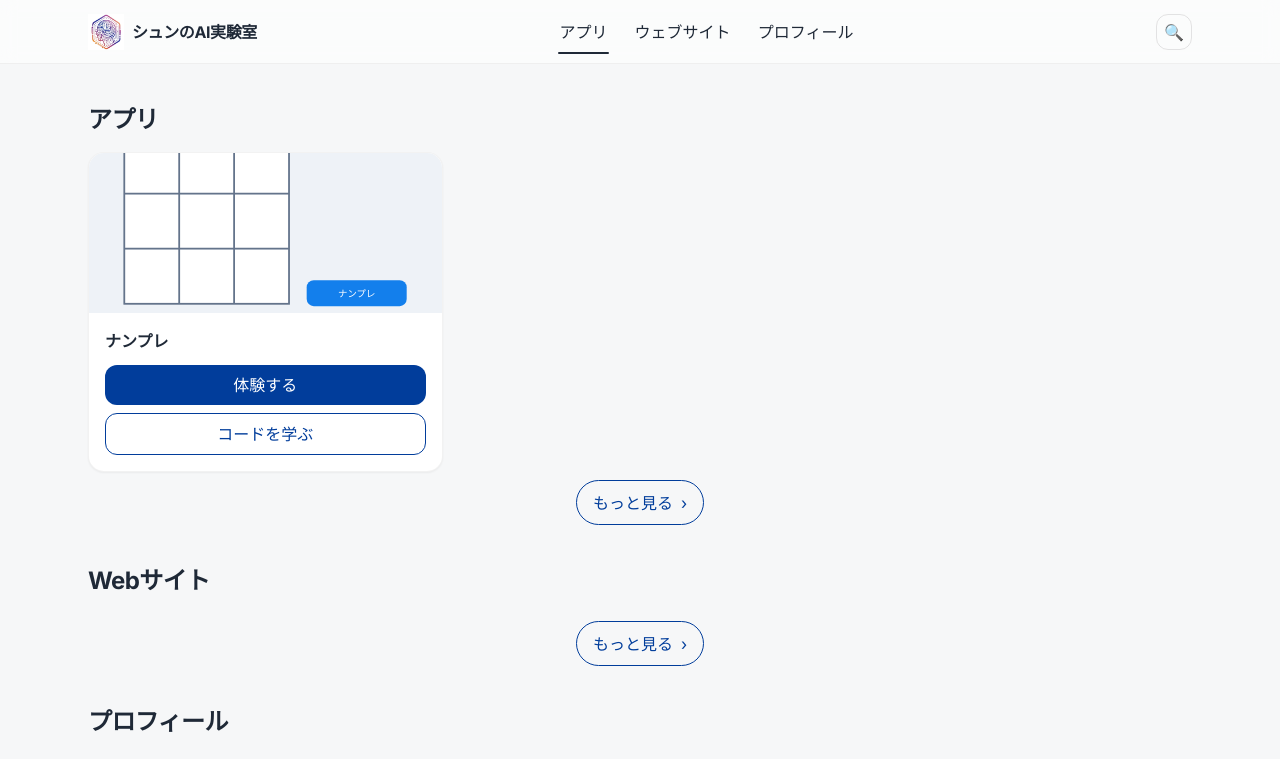
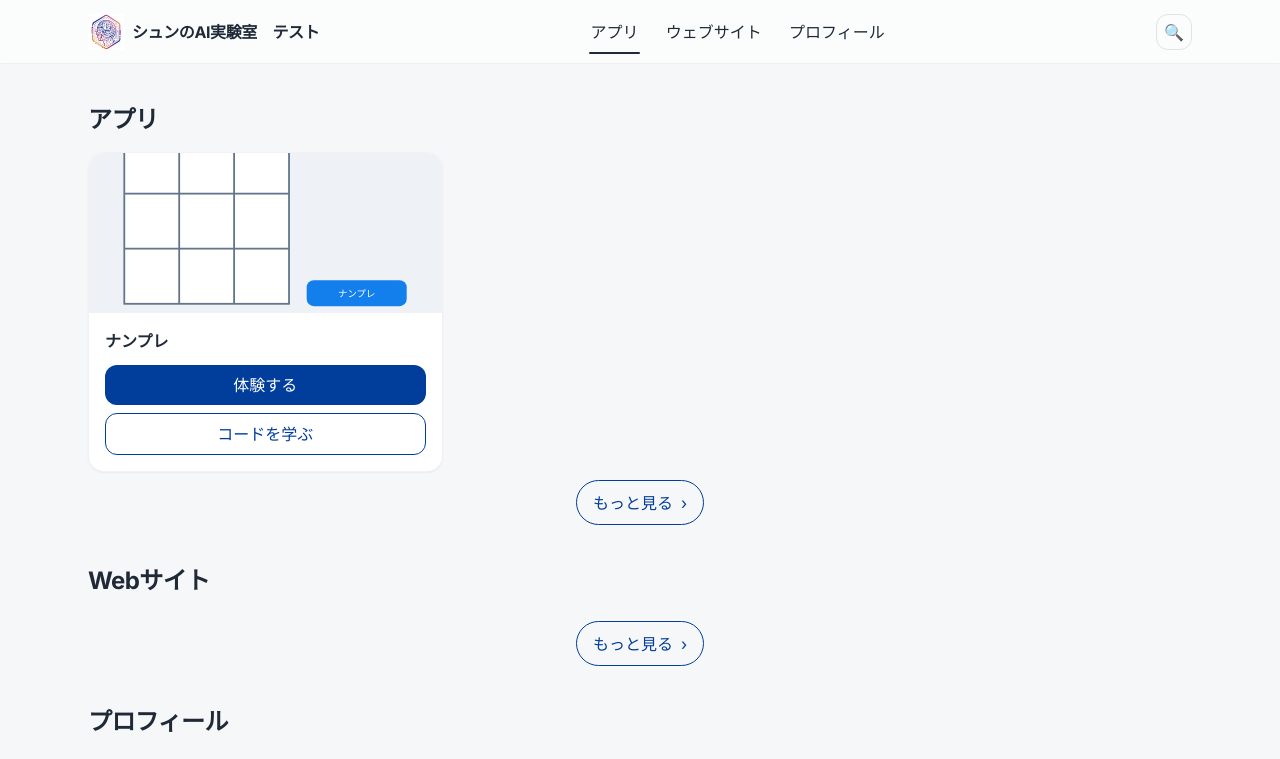
Before and after one commit to ShunMax/portfolio, a plain HTML site: page index.html in a window 1280 px wide. Shown: the top 759 px of the page. Drawn offline with nearby package versions, Linux system fonts and the light colour scheme.

Commit message:
“テストの文言追加”

```diff
--- a/index.html
+++ b/index.html
@@ -46,7 +46,7 @@
         <div class="h-16 flex items-center justify-between gap-4">
           <a href="#top" class="flex items-center gap-2 group">
             <img src="images/images.logo.png" onerror="this.src='images/avatar.svg'" alt="Shun's AI Lab" class="h-8 md:h-9 w-auto object-contain">
-            <span class="font-semibold tracking-tight group-hover:opacity-90">シュンのAI実験室</span>
+            <span class="font-semibold tracking-tight group-hover:opacity-90">シュンのAI実験室　テスト</span>
           </a>
           <nav class="hidden md:flex items-center gap-6" aria-label="Primary">
             <a href="#apps" class="nav-link">アプリ</a>
```
